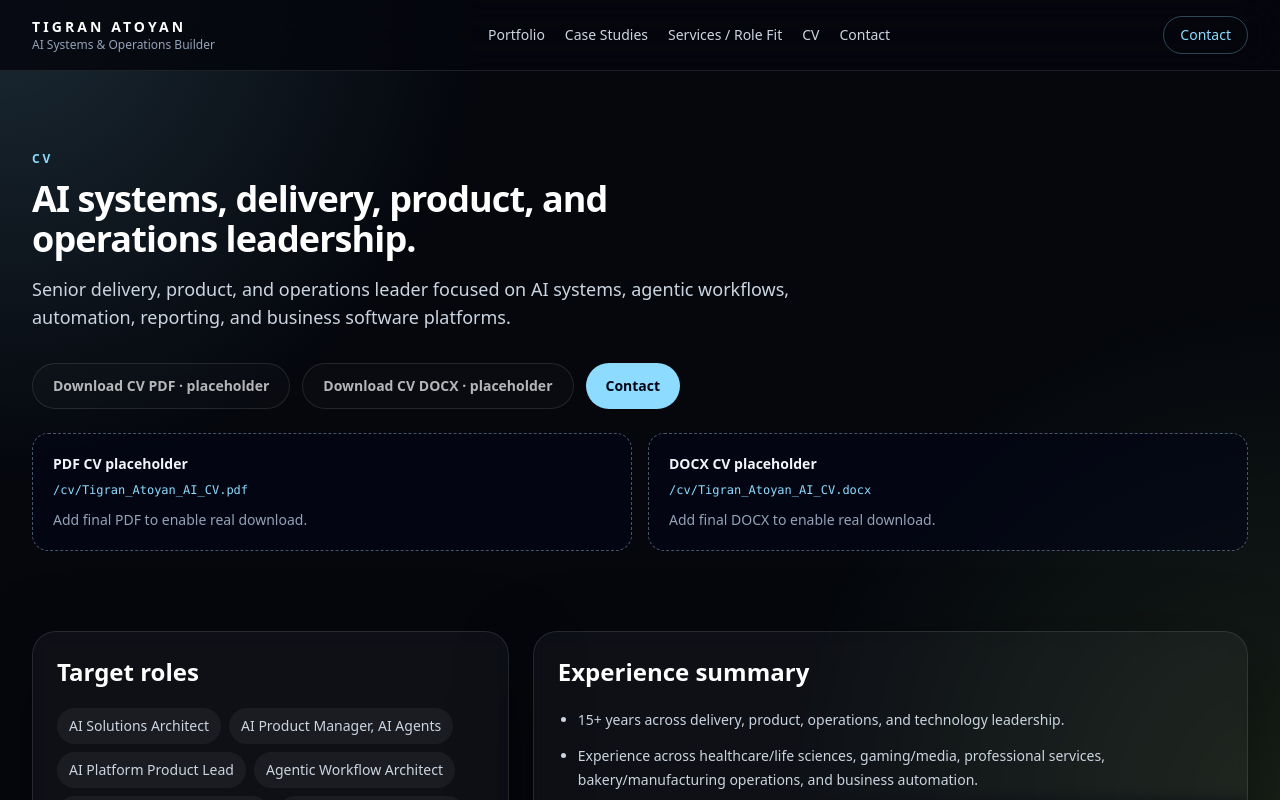
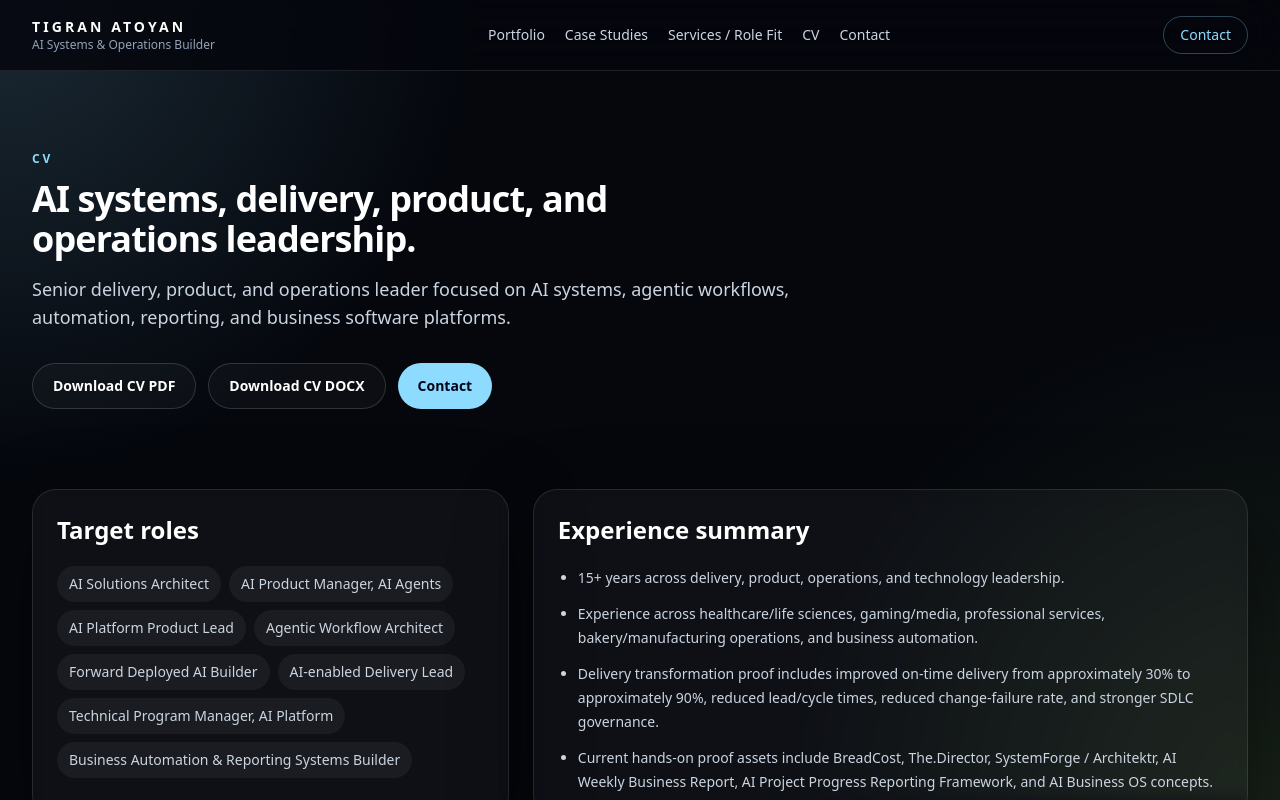
Before and after one commit to tigranatoyan/tigranatoyan-ai-portal, a Next.js app: page /tigranatoyan-ai-portal/cv in a window 1280 px wide. Shown: the top 800 px of the page. Built offline with nearby package versions, Linux system fonts and the light colour scheme.

Commit message:
Enable CV downloads with real PDF and DOCX links

```diff
--- a/app/cv/page.tsx
+++ b/app/cv/page.tsx
@@ -15,13 +15,9 @@ export default function CVPage() {
       <section className="section-shell pt-14 md:pt-20">
         <SectionHeader eyebrow="CV" title="AI systems, delivery, product, and operations leadership." description={cv.intro} />
         <div className="mt-8 flex flex-wrap gap-3">
-          <span className="secondary-button cursor-not-allowed opacity-70" aria-disabled="true">{cv.downloads.pdf.label} · placeholder</span>
-          <span className="secondary-button cursor-not-allowed opacity-70" aria-disabled="true">{cv.downloads.docx.label} · placeholder</span>
+          <a href={cv.downloads.pdf.path} download className="secondary-button">{cv.downloads.pdf.label}</a>
+          <a href={cv.downloads.docx.path} download className="secondary-button">{cv.downloads.docx.label}</a>
           <Link href="/contact" className="primary-button">Contact</Link>
-        </div>
-        <div className="mt-6 grid gap-4 md:grid-cols-2">
-          <PlaceholderAsset title="PDF CV placeholder" path={cv.downloads.pdf.path} note="Add final PDF to enable real download." />
-          <PlaceholderAsset title="DOCX CV placeholder" path={cv.downloads.docx.path} note="Add final DOCX to enable real download." />
         </div>
       </section>
       <section className="section-shell pt-0">
--- a/content/cv.ts
+++ b/content/cv.ts
@@ -57,13 +57,13 @@ export const cv = {
   downloads: {
     pdf: {
       label: "Download CV PDF",
-      path: "/cv/Tigran_Atoyan_AI_CV.pdf",
-      status: "placeholder"
+      path: "/tigranatoyan-ai-portal/cv/Tigran_Atoyan.pdf",
+      status: "ready"
     },
     docx: {
       label: "Download CV DOCX",
-      path: "/cv/Tigran_Atoyan_AI_CV.docx",
-      status: "placeholder"
+      path: "/tigranatoyan-ai-portal/cv/Tigran_Atoyan.docx",
+      status: "ready"
     }
   },
   availability:
```
